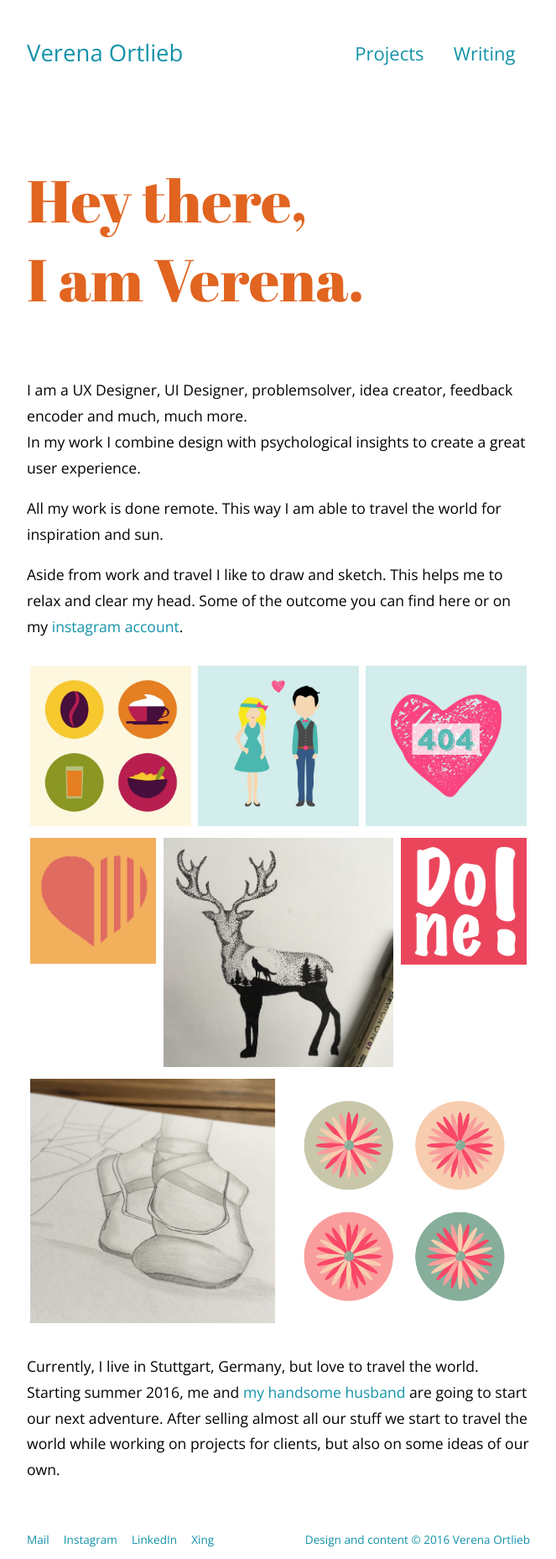
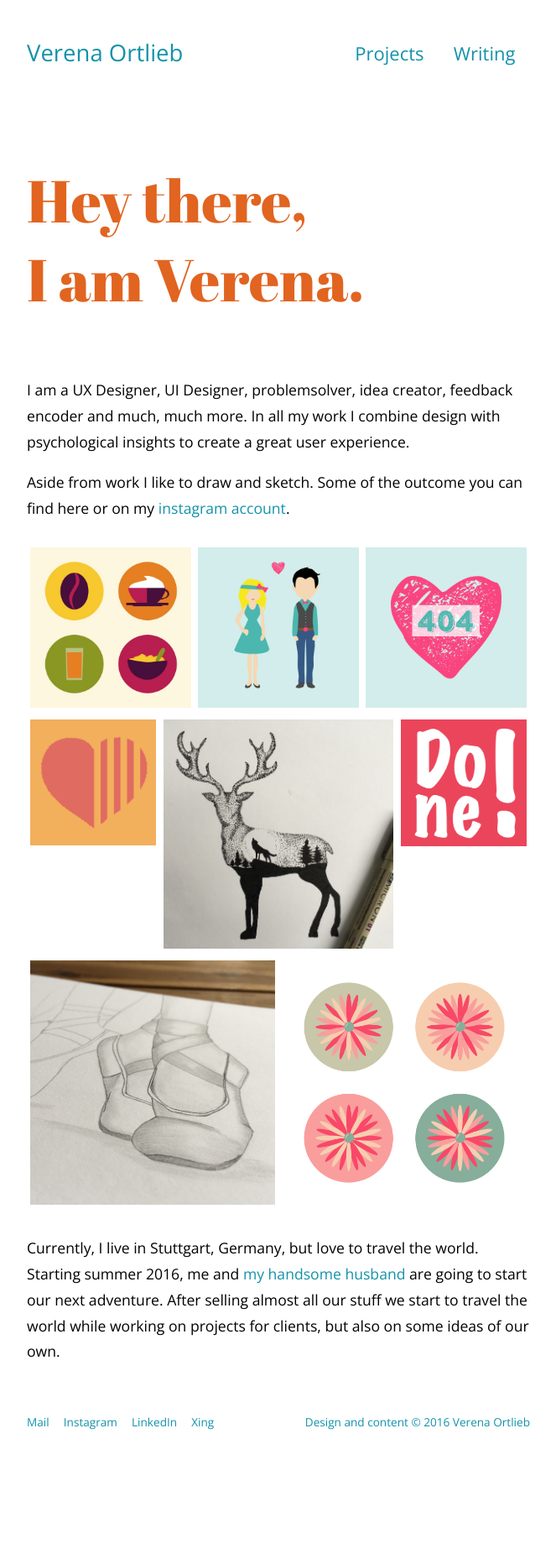
Before and after one commit to Verena-von-O/verena-von-o.github.io, a Jekyll site: the page built from index.html, in a window 1280 px wide. Shown: the whole page at 84% size, without its empty margins (308-971 px from the left). Built offline with Jekyll 4.4.1, drawn with Linux system fonts in a browser that asks for light colours; after the commit the page ends 1716 px from its top, so only the background shows below that.

Commit message:
index text changes

```diff
--- a/index.html
+++ b/index.html
@@ -4,12 +4,9 @@ layout: start
 
 <h2 class="headline-index">Hey there, <br> I am Verena.</h2>
 
-<p>I am a UX Designer, UI Designer, problemsolver, idea creator, feedback encoder and much, much more.<br>
-In my work I combine design with psychological insights to create a great user experience.</p>
+<p>I am a UX Designer, UI Designer, problemsolver, idea creator, feedback encoder and much, much more. In all my work I combine design with psychological insights to create a great user experience.</p>
 
-<p>All my work is done remote. This way I am able to travel the world for inspiration and sun.</p>
-
-<p>Aside from work and travel I like to draw and sketch. This helps me to relax and clear my head. Some of the outcome you can find here or on my <a href="https://www.instagram.com/verena_von_o/" target="_blank">instagram account</a>.
+<p>Aside from work I like to draw and sketch. Some of the outcome you can find here or on my <a href="https://www.instagram.com/verena_von_o/" target="_blank">instagram account</a>.
 </p>
 
 <div class="grid">
```
